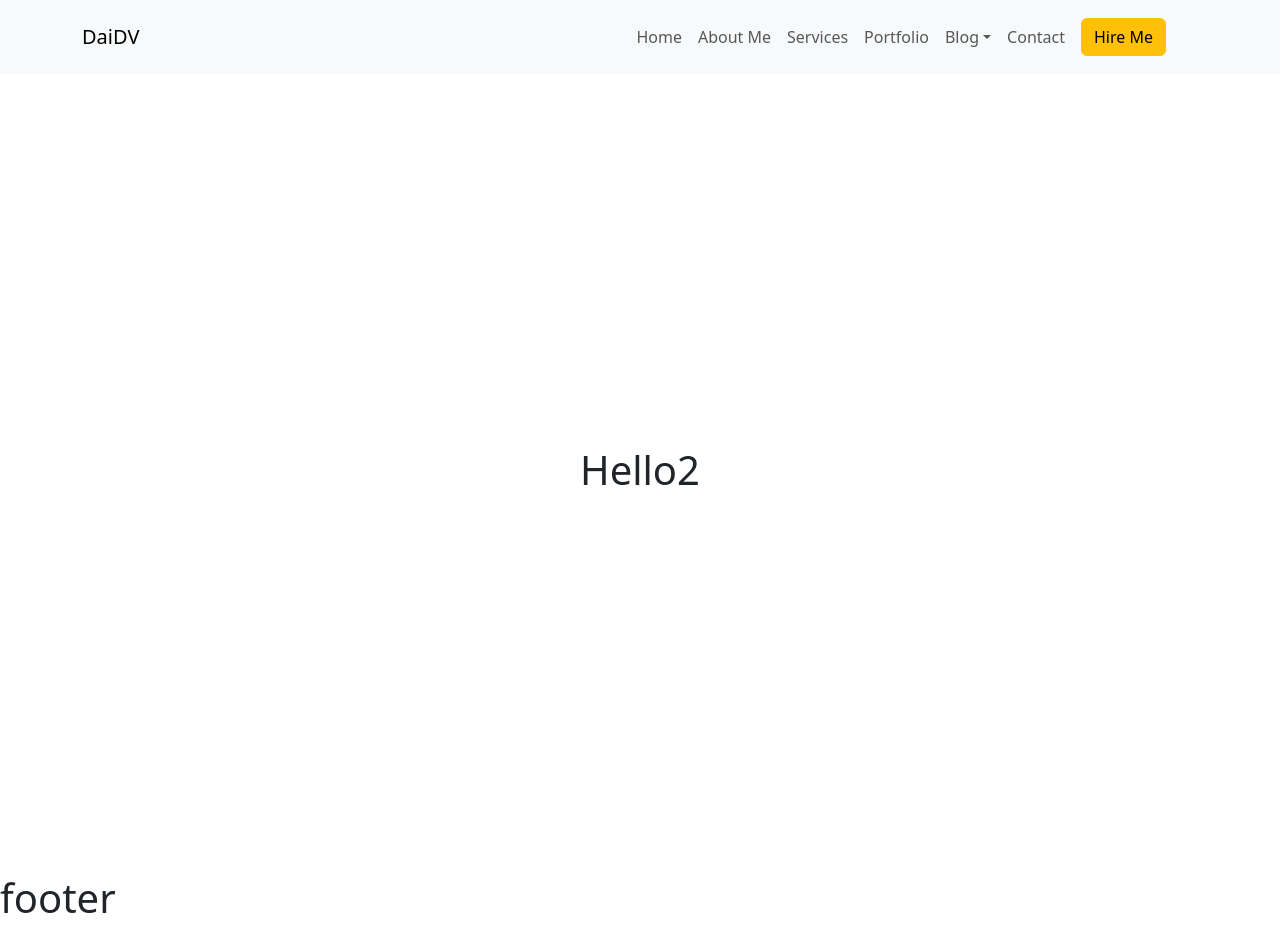
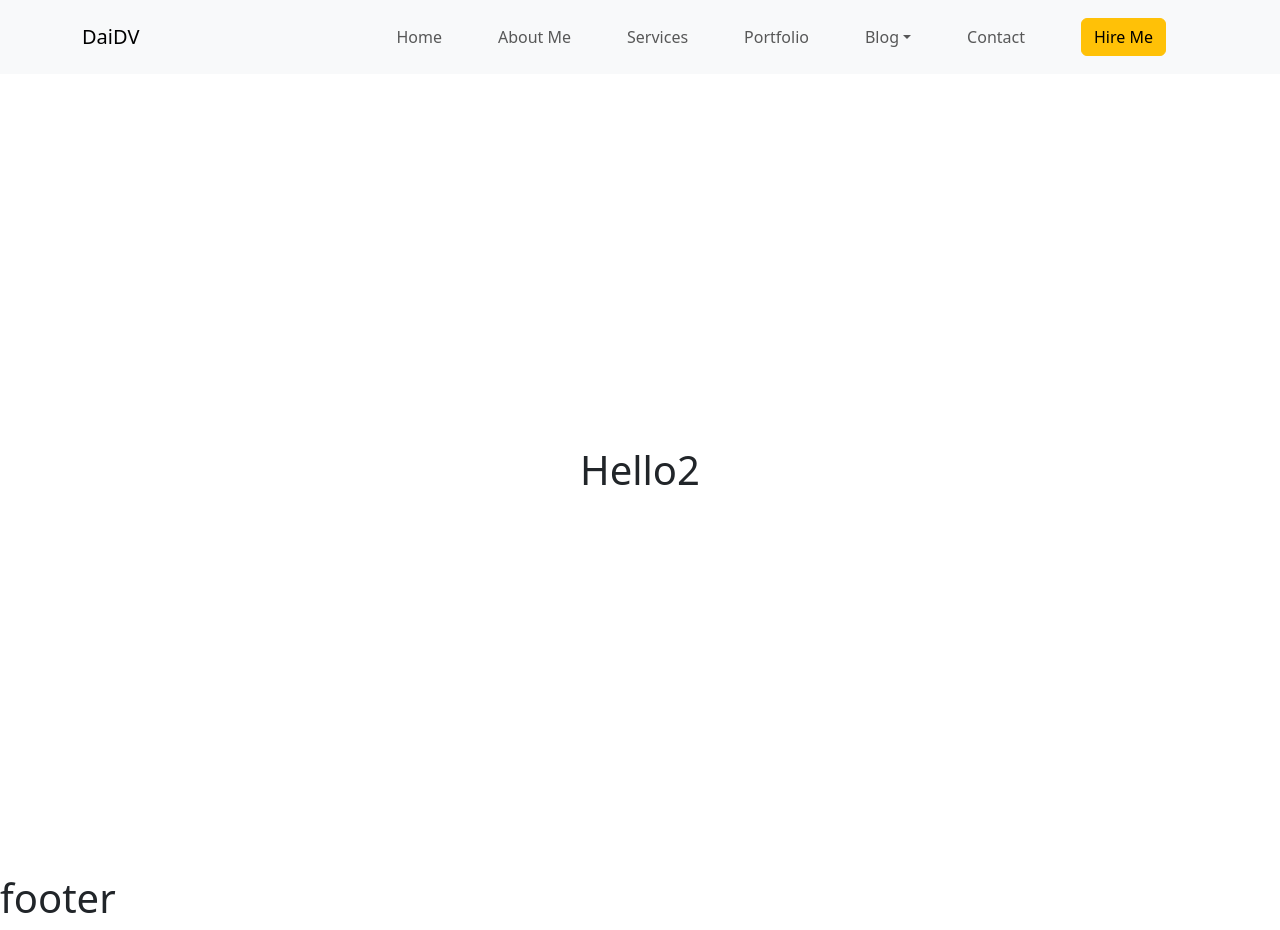
Before and after one commit to daidtech/FE_myspace, a Next.js app: page / in a window 1280 px wide. Built offline with nearby package versions, Linux system fonts and the light colour scheme.

Commit message:
update header

```diff
--- a/components/share/users/UserHeader.module.scss
+++ b/components/share/users/UserHeader.module.scss
@@ -7,13 +7,17 @@
   align-items: center;
 }
 
-.navBarItem {
+.navBarItems {
   align-items: center;
+  .navBarLink {
+    margin-left: 40px;
+  }
 }
 
 @media (max-width: 991px) {
   .wrapHeader {
     display: block;
+    height: auto;
   }
 
   .toggleHeader {
@@ -25,7 +29,10 @@
     position: relative;
   }
 
-  .navBarItem {
+  .navBarItems {
     align-items: baseline;
+    .navBarLink {
+      margin-left: 0;
+    }
   }
 }
--- a/components/share/users/UserHeader.tsx
+++ b/components/share/users/UserHeader.tsx
@@ -16,12 +16,12 @@ function UserHeader() {
               <div className={'side-bar ' + styles.sideBar }>
                 <Stack direction="horizontal" gap={3} className='justify-content-end '>
                   <Navbar.Collapse id="basic-navbar-nav">
-                    <Nav className={styles.navBarItem}>
-                      <Nav.Link href="#home">Home</Nav.Link>
-                      <Nav.Link href="#link">About Me</Nav.Link>
-                      <Nav.Link href="#link">Services</Nav.Link>
-                      <Nav.Link href="#link">Portfolio</Nav.Link>
-                      <NavDropdown title="Blog" id="blog-drop-down">
+                    <Nav className={styles.navBarItems}>
+                      <Nav.Link href="#home" className={styles.navBarLink}>Home</Nav.Link>
+                      <Nav.Link href="#link" className={styles.navBarLink}>About Me</Nav.Link>
+                      <Nav.Link href="#link" className={styles.navBarLink}>Services</Nav.Link>
+                      <Nav.Link href="#link" className={styles.navBarLink}>Portfolio</Nav.Link>
+                      <NavDropdown title="Blog" id="blog-drop-down" className={styles.navBarLink}>
                         <NavDropdown.Item href="#action/3.1">
                           Blog
                         </NavDropdown.Item>
@@ -29,8 +29,8 @@ function UserHeader() {
                           Blog detail
                         </NavDropdown.Item>
                       </NavDropdown>
-                      <Nav.Link href="#link">Contact</Nav.Link>
-                      <Nav.Link href="#link">
+                      <Nav.Link href="#link" className={styles.navBarLink}>Contact</Nav.Link>
+                      <Nav.Link href="#link" className={styles.navBarLink}>
                         <Button variant="warning">Hire Me</Button>
                       </Nav.Link>
                     </Nav>
```
